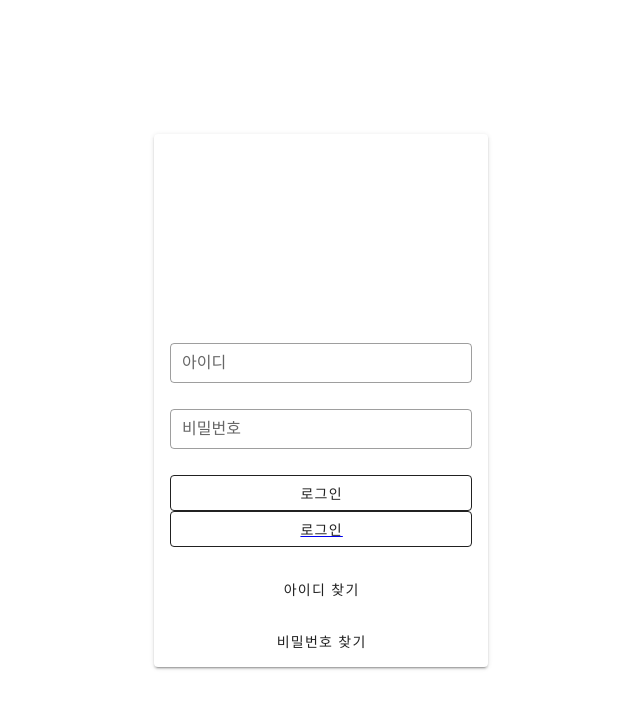
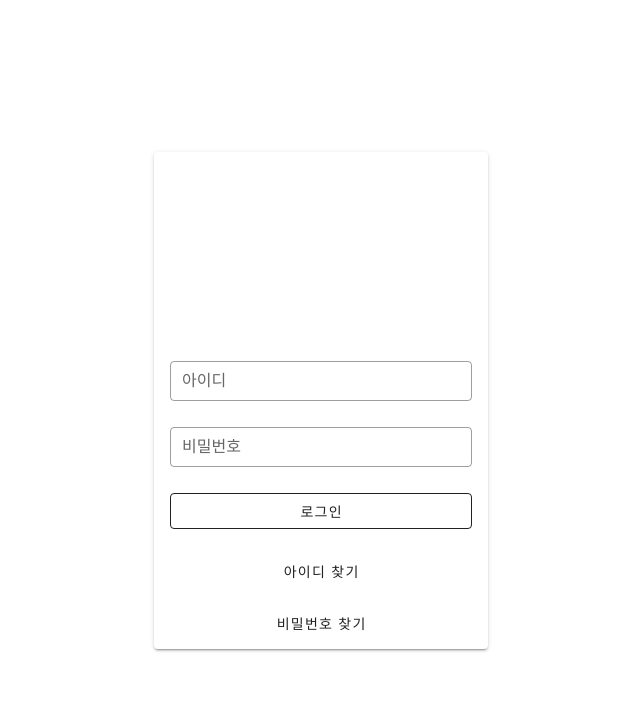
Before and after one commit to kb-final-team4/crimefin, a Vue app: page /login in a window 1280 px wide. Shown: the top 708 px of the page, without its empty margins (319-959 px from the left). Built offline with nearby package versions, Linux system fonts and the light colour scheme; a web font is replaced by a local one; what vue-apexcharts, vue-session would draw is missing.

Commit message:
[Fix] 중복된 데이터 선언 제거, 테스트용 로그인 버튼 제거

```diff
--- a/src/components/LogIn.vue
+++ b/src/components/LogIn.vue
@@ -35,7 +35,7 @@
               >
                 로그인
               </v-btn>
-              <router-link to="/main"><v-btn
+<!--              <router-link to="/main"><v-btn
                 type="submit"
                 color="primary"
                 class="mt-4"
@@ -45,7 +45,7 @@
               >
                 로그인
               </v-btn>
-              </router-link>
+              </router-link>-->
             </v-form>
           </v-card-text>
           <v-card-actions class="justify-center">
@@ -145,7 +145,6 @@ export default {
       foundUserId: '', // 아이디 찾기 성공 후 표시할 아이디
       showSuccessModal: false, // 성공 모달 창을 보여주기 위한 상태 변수
       modal4 : false,
-      password:'',
       newpassword:'',
       passwordConfirm:'',
     };
```
